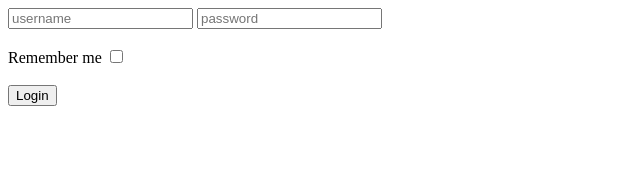
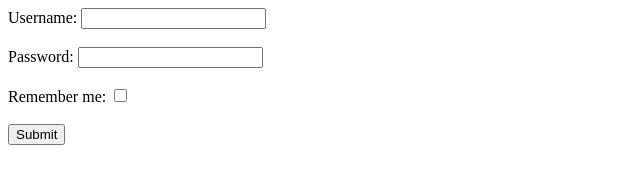
Before and after one commit to acciojob/remember-me-login-form-shrihari-kale, a website: page main.html in a window 1280 px wide. Shown: the whole page, without its empty margins (0-640 px from the left). Drawn offline with Linux system fonts and the light colour scheme.

Commit message:
created a submission

```diff
--- a/main.html
+++ b/main.html
@@ -8,18 +8,31 @@
 
 <body>
 	<form>
-		<input type="text" id="username" placeholder="username">
-<input type="password" id="password" placeholder="password">
+	<label for="username">Username:</label>
+        <input type="text" id="username">
         <br><br>
-<label for="">Remember me</label>
+
+        <!-- Password -->
+        <label for="password">Password:</label>
+        <input type="password" id="password">
+        <br><br>
+
+        <!-- Remember Me -->
+        <label for="checkbox">Remember me:</label>
         <input type="checkbox" id="checkbox">
         <br><br>
-<button id="submit" type="submit">Login</button>
 
+        <!-- Submit -->
+        <input type="submit" id="submit" value="Submit">
+    </form>
+
+    <br>
+
+    <!-- Existing User Button -->
     <button id="existing" style="display:none;">
         Login as existing user
     </button>
-</form>
+
 	<!-- the entire body must be written by student -->
     <script type="text/javascript" src="./script.js">
 </script>
```
Lines whose indentation alone changed are shown as unchanged.
